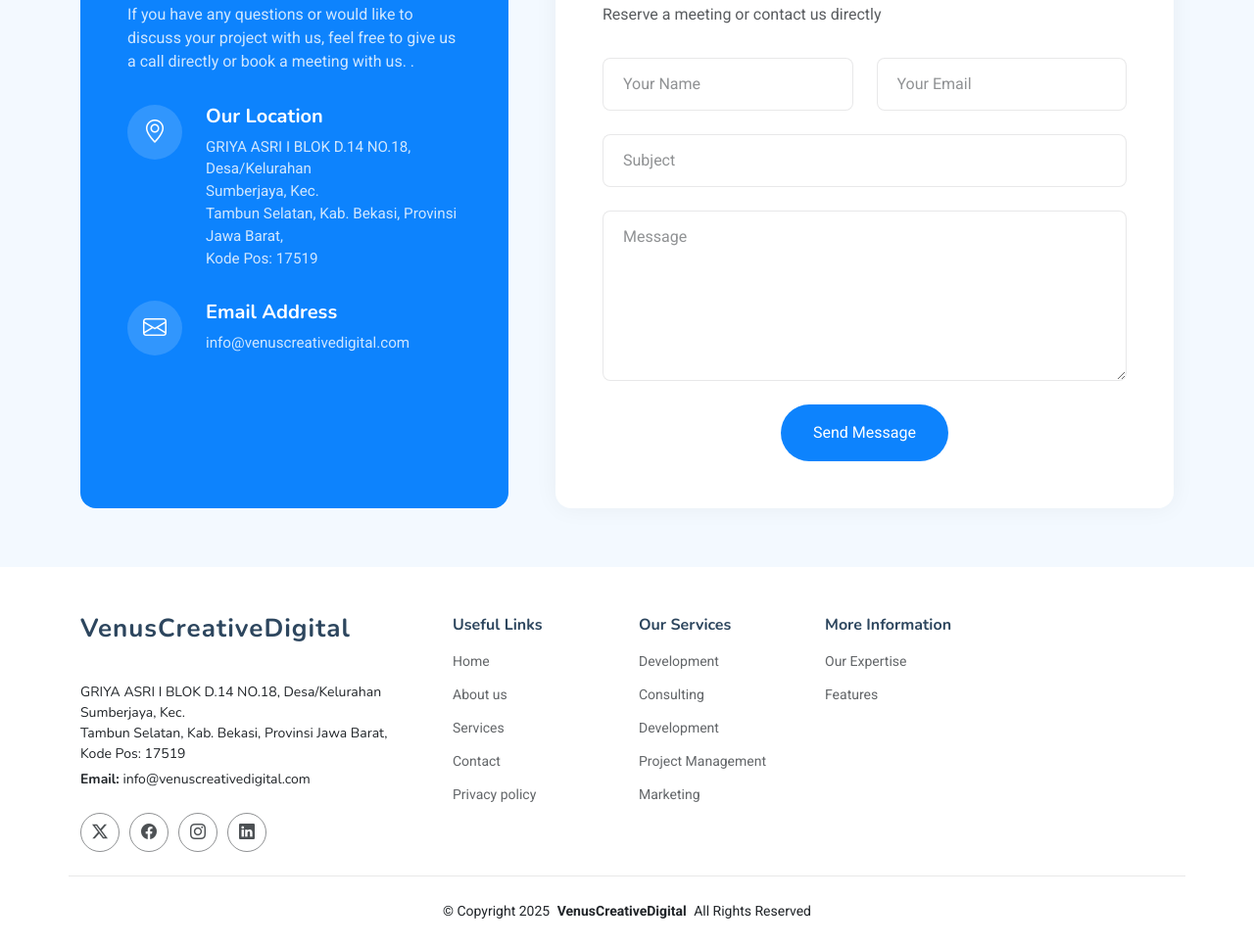
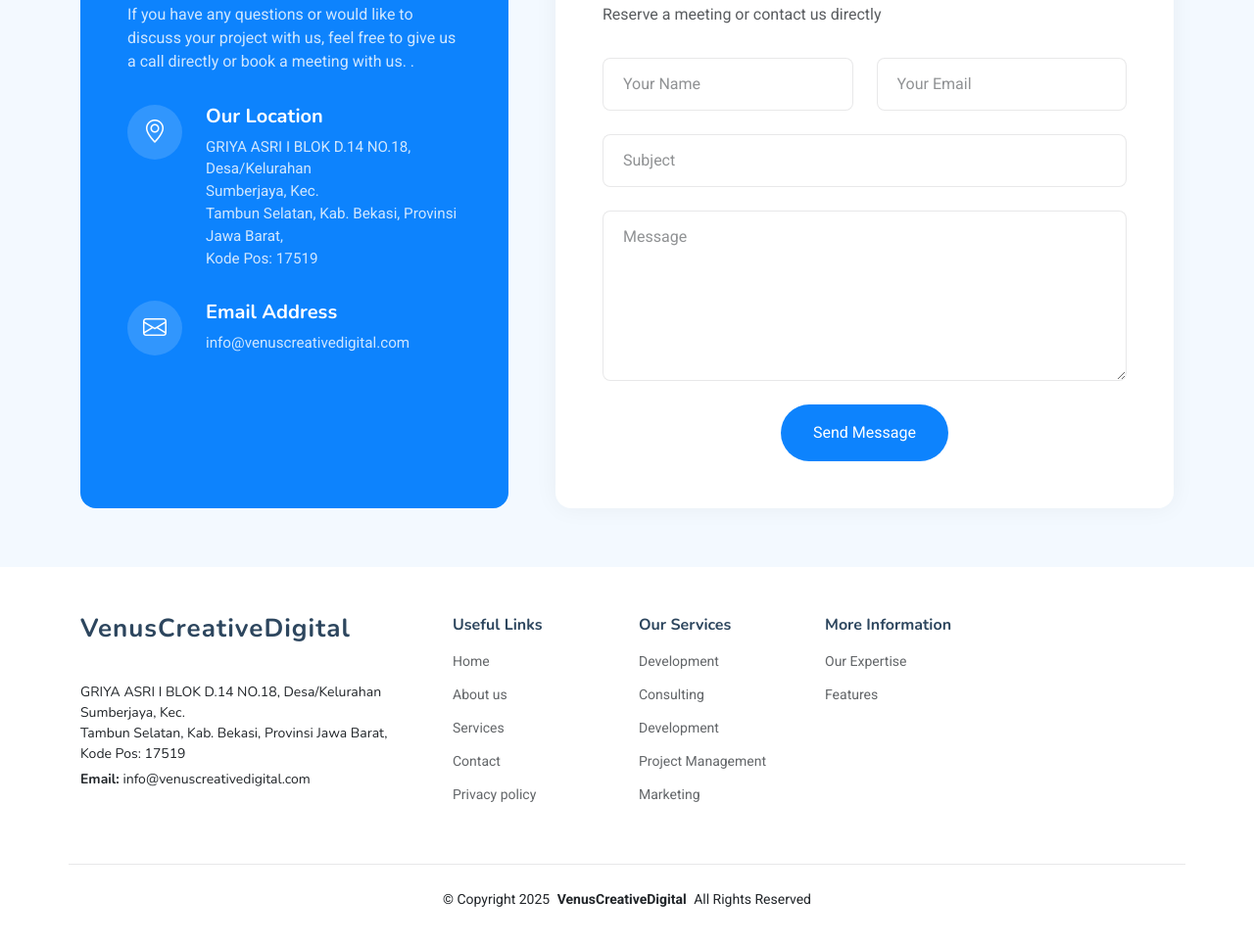
Before and after one commit to SiriusWhi/siriuswhi.github.io, a plain HTML site: page index.html in a window 1280 px wide. Shown: the part 5619-6585 px from the top of the page at 98% size. Drawn offline with nearby package versions, Linux system fonts and the light colour scheme.

Commit message:
social links

```diff
--- a/index.html
+++ b/index.html
@@ -748,12 +748,6 @@
             </p>
             <p><strong>Email:</strong> <span>info@venuscreativedigital.com</span></p>
           </div>
-          <div class="social-links d-flex mt-4">
-            <a href=""><i class="bi bi-twitter-x"></i></a>
-            <a href=""><i class="bi bi-facebook"></i></a>
-            <a href=""><i class="bi bi-instagram"></i></a>
-            <a href=""><i class="bi bi-linkedin"></i></a>
-          </div>
         </div>
 
         <div class="col-lg-2 col-md-3 footer-links">
```
Also changed, not shown: privacy-policy.html (+0 -6 lines), service-details.html (+0 -6 lines), starter-page.html (+0 -6 lines).
